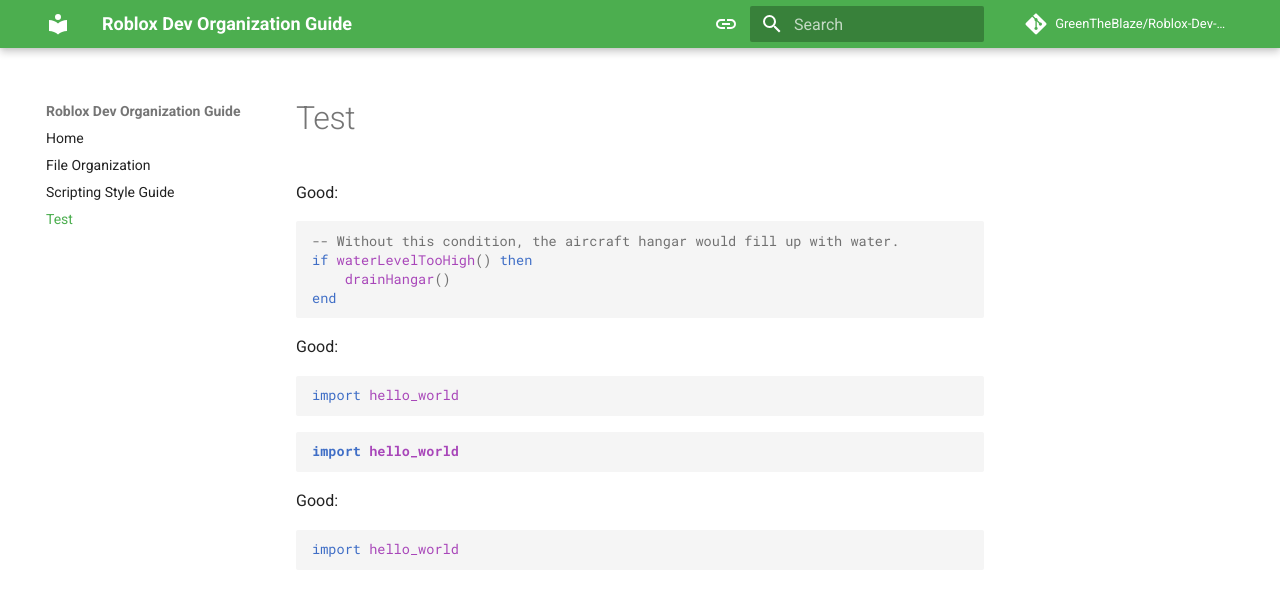
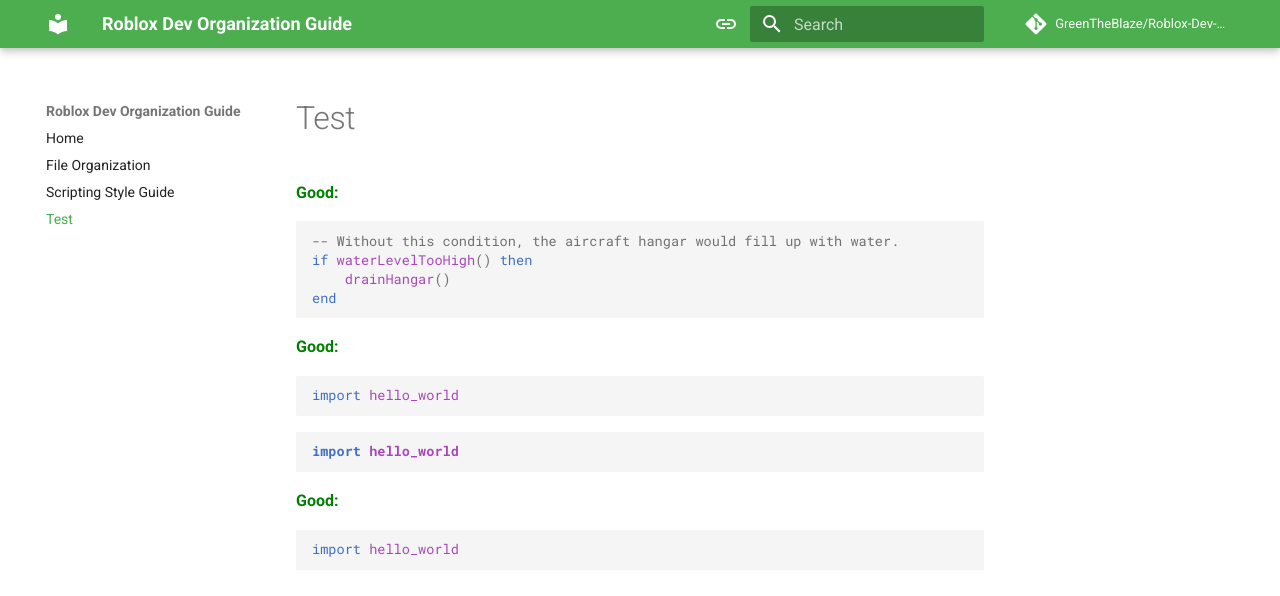
Before and after one commit to GreenTheBlaze/Roblox-Dev-Organization-Guide, an MkDocs documentation site: the page built from docs/test-code.md, in a window 1280 px wide. Shown: the top 596 px of the page. Built offline with MkDocs 1.6.1 and Material for MkDocs 9.7.7, drawn with Linux system fonts in a browser that asks for light colours; comment, search, counter and statistics services are not loaded.

Commit message:
Update extra.css

```diff
--- a/docs/stylesheets/extra.css
+++ b/docs/stylesheets/extra.css
@@ -65,16 +65,17 @@
 
 
 
-.md-typeset .highlight.style-good {
+.md-typeset .style-good {
   color: green;
   font-weight: bold;
   margin-bottom: 0;
 }
-.md-typeset .highlight.style-good::after {
+
+/* Style the code block itself */
+.md-typeset .highlight.style-good {
   margin-top: 0;
   background-color: #ecffe5;
 }
-
 
 
 /*
```
